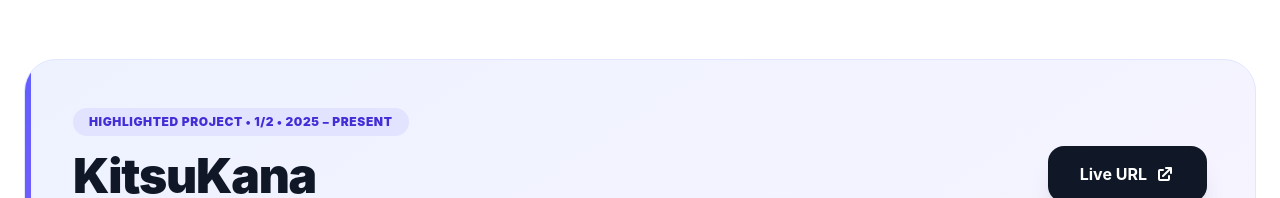
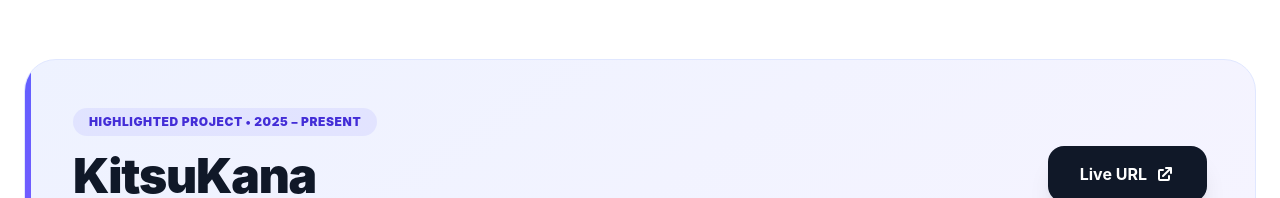
Before and after one commit to H3AD5H0TPlay/portfolio, a React (Vite) app: page / in a window 1280 px wide. Shown: the part 4354-4552 px from the top of the page. Built offline with nearby package versions, Linux system fonts and the light colour scheme.

Commit message:
fix: remove leftover '1/2' text from highlighted project badge

```diff
--- a/src/components/Projects.tsx
+++ b/src/components/Projects.tsx
@@ -47,7 +47,7 @@
 
             <div className="flex flex-col lg:flex-row gap-8 justify-between items-start lg:items-center mb-10">
               <div>
-                <span className="inline-block px-4 py-1.5 bg-indigo-500/10 text-indigo-700 dark:text-indigo-400 text-xs font-black rounded-full uppercase tracking-wider mb-4">Highlighted Project • 1/2 • 2025 – Present</span>
+                <span className="inline-block px-4 py-1.5 bg-indigo-500/10 text-indigo-700 dark:text-indigo-400 text-xs font-black rounded-full uppercase tracking-wider mb-4">Highlighted Project • 2025 – Present</span>
                 <h3 className="text-4xl md:text-5xl font-black text-gray-900 dark:text-white mb-2 tracking-tight">KitsuKana</h3>
                 <p className="text-xl md:text-2xl font-bold text-gray-600 dark:text-gray-400">Full-Stack Japanese Learning Web Application</p>
               </div>
```
